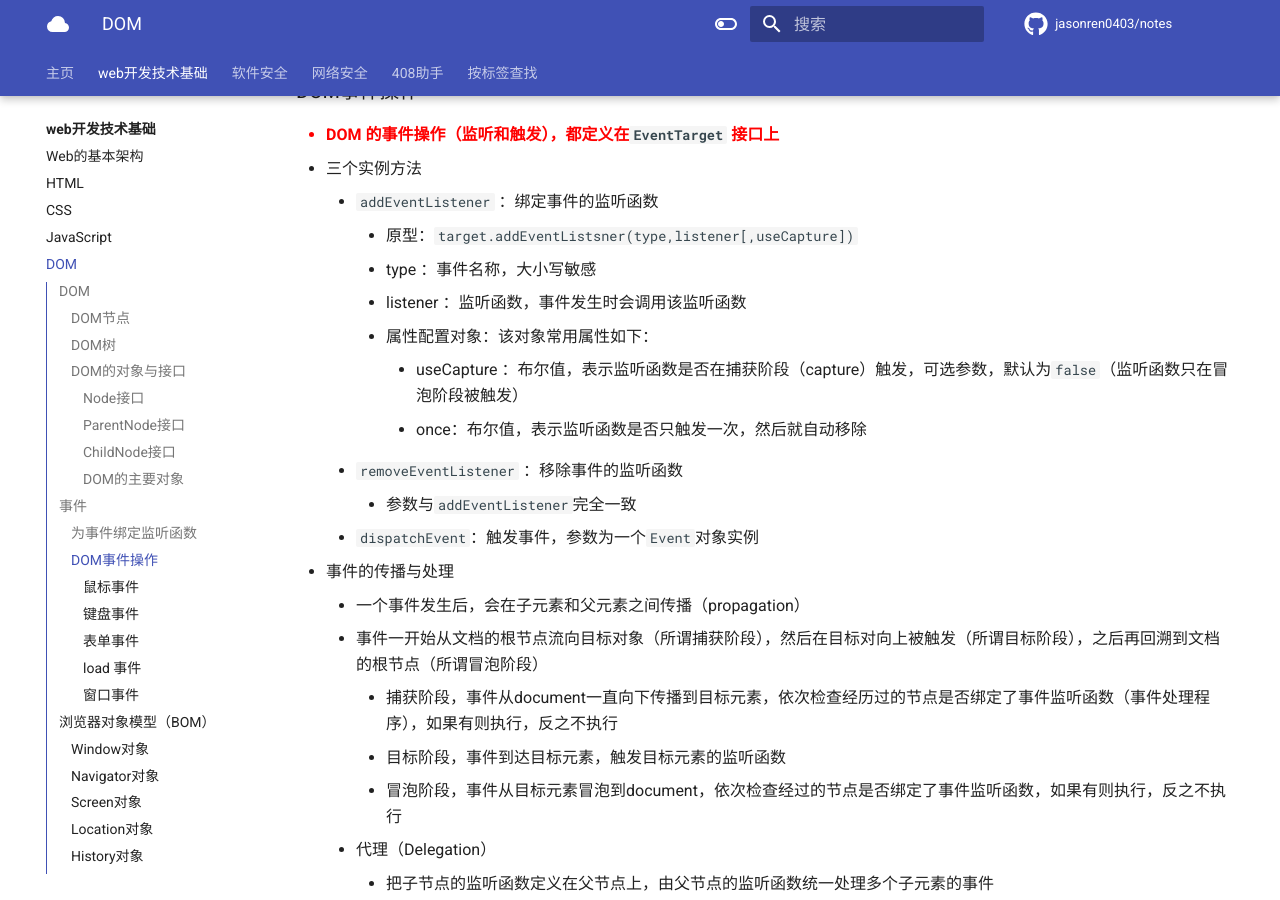
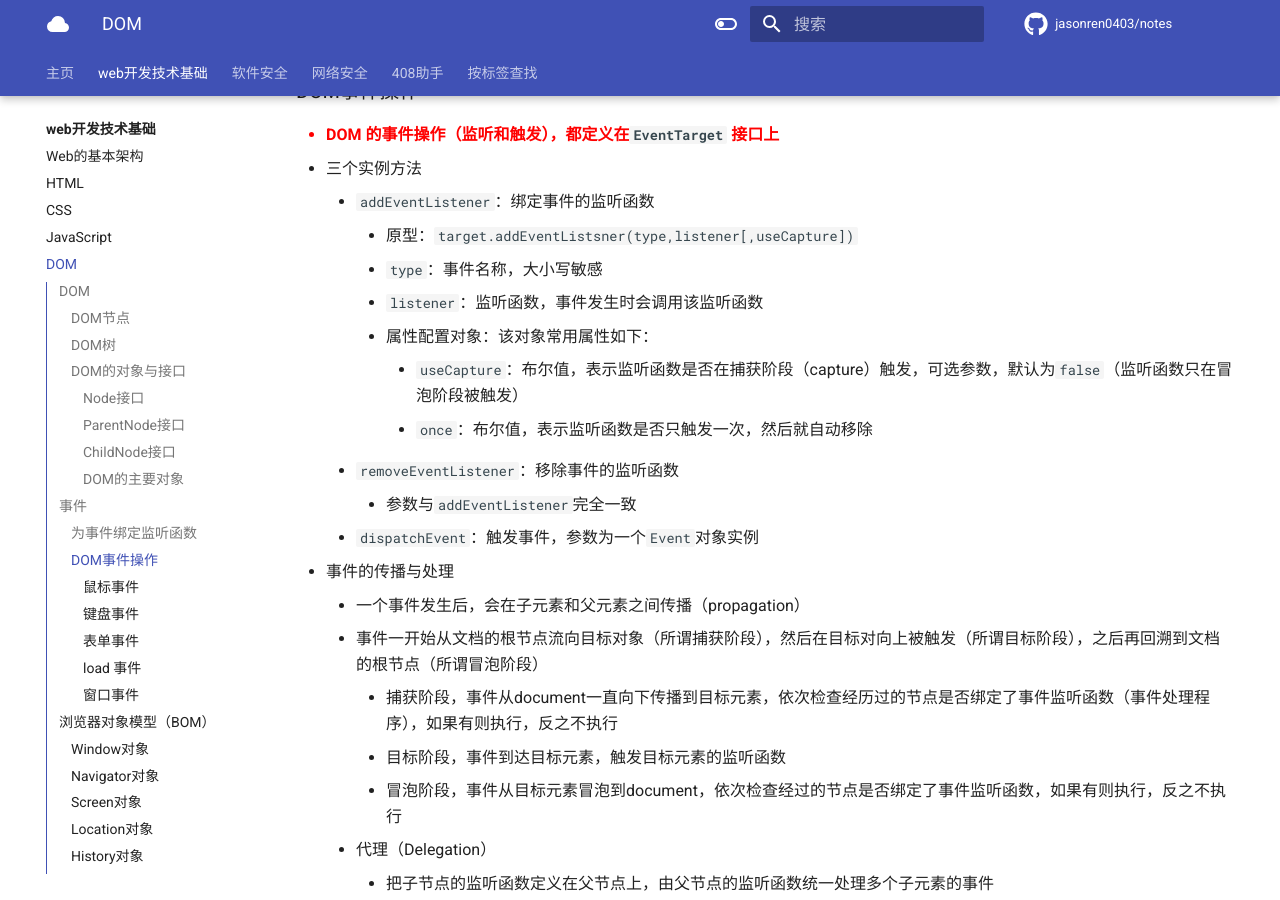
Before and after one commit to jasonren0403/notes, an MkDocs documentation site: the page built from notes_dev/web_basic/dom.md, in a window 1280 px wide and 900 px high, scrolled down 9033 px. Built offline with MkDocs 1.6.1 and Material for MkDocs 9.7.7, drawn with Linux system fonts in a browser that asks for light colours; comment, search, counter and statistics services are not loaded.

```diff
--- a/notes_dev/web_basic/dom.md
+++ b/notes_dev/web_basic/dom.md
@@ -544,14 +544,14 @@ JavaScript与DOM
 - DOM 的事件操作（监听和触发），都定义在`EventTarget` 接口上
 {: .stressed }
 - 三个实例方法
-	* `addEventListener` ：绑定事件的监听函数
+	* `addEventListener`：绑定事件的监听函数
 		- 原型：`target.addEventListsner(type,listener[,useCapture])`
-		- type ：事件名称，大小写敏感
-		- listener ：监听函数，事件发生时会调用该监听函数
+		- `type`：事件名称，大小写敏感
+		- `listener`：监听函数，事件发生时会调用该监听函数
 		- 属性配置对象：该对象常用属性如下：
-			* useCapture ：布尔值，表示监听函数是否在捕获阶段（capture）触发，可选参数，默认为`false`（监听函数只在冒泡阶段被触发）
-			* once：布尔值，表示监听函数是否只触发一次，然后就自动移除
-	* `removeEventListener` ：移除事件的监听函数
+			* `useCapture`：布尔值，表示监听函数是否在捕获阶段（capture）触发，可选参数，默认为`false`（监听函数只在冒泡阶段被触发）
+			* `once`：布尔值，表示监听函数是否只触发一次，然后就自动移除
+	* `removeEventListener`：移除事件的监听函数
 		- 参数与`addEventListener`完全一致
 	* `dispatchEvent`：触发事件，参数为一个`Event`对象实例
 - 事件的传播与处理
```
Also changed, not shown: notes_dev/web_basic/css.md (+31 -33 lines), notes_dev/web_basic/html.md (+7 -6 lines), notes_dev/web_basic/javascript.md (+2 -1 lines).
